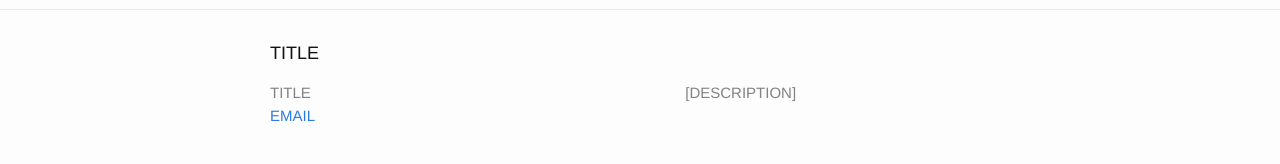
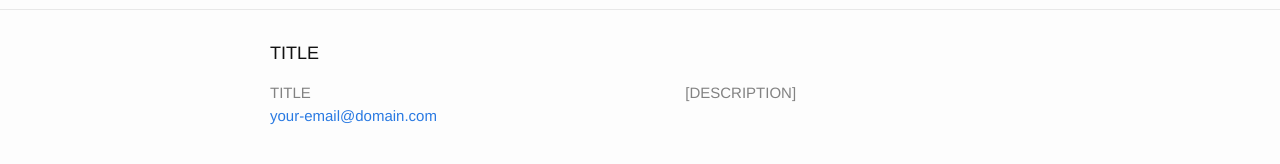
Before and after one commit to SarahA12/SarahA12.github.io, a Jekyll site: the page built from about.md, in a window 1280 px wide. Shown: the part 341-505 px from the top of the page. Built offline with Jekyll 4.4.1, drawn with Linux system fonts in a browser that asks for light colours.

Commit message:
Update _config.yml

```diff
--- a/_config.yml
+++ b/_config.yml
@@ -7,7 +7,7 @@
 
 # Site settings
 title: [TITLE]
-email: [EMAIL]
+email: your-email@domain.com
 description: > # this means to ignore newlines until "baseurl:"
   [DESCRIPTION]
 baseurl: "" # the subpath of your site, e.g. /blog
```
